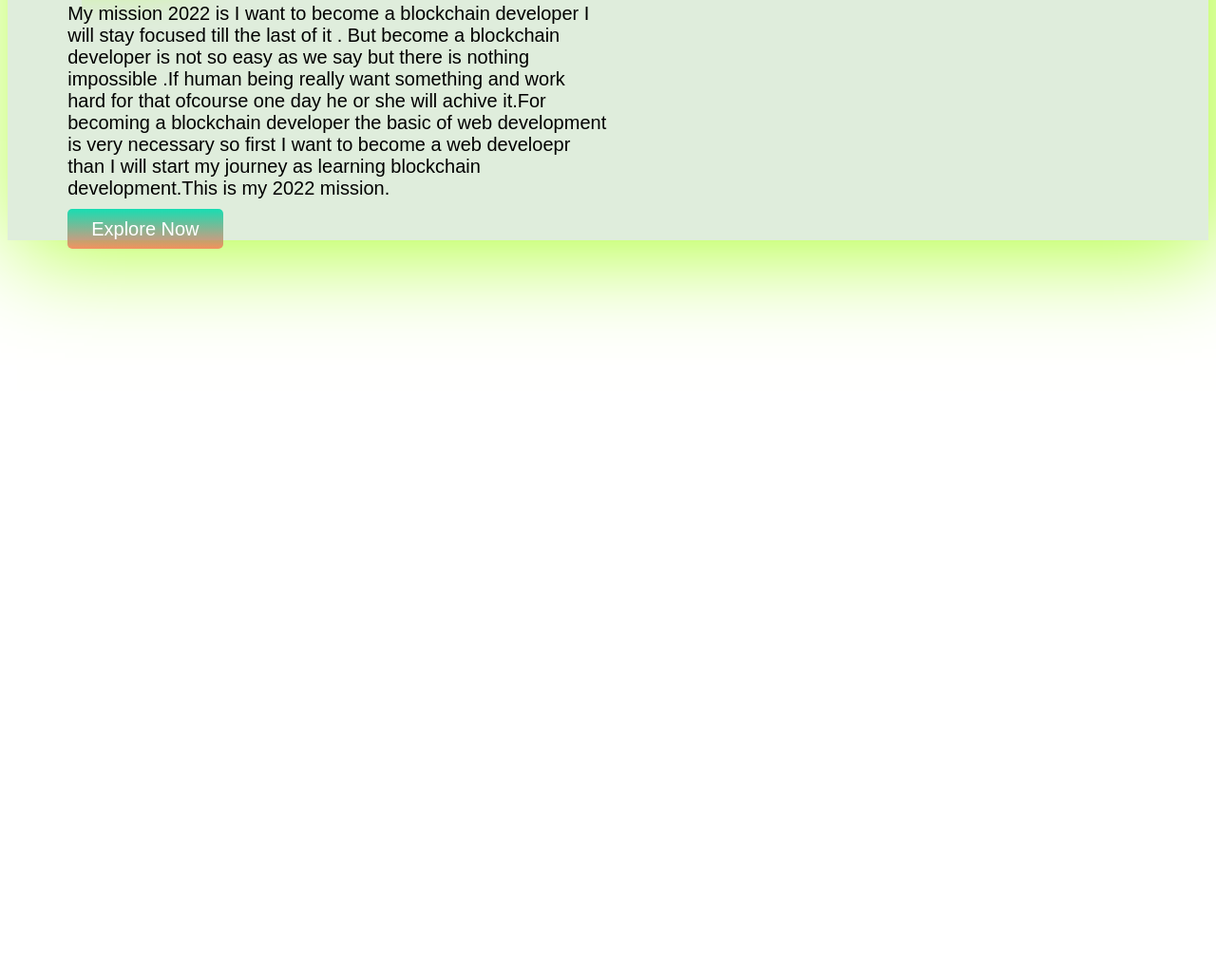
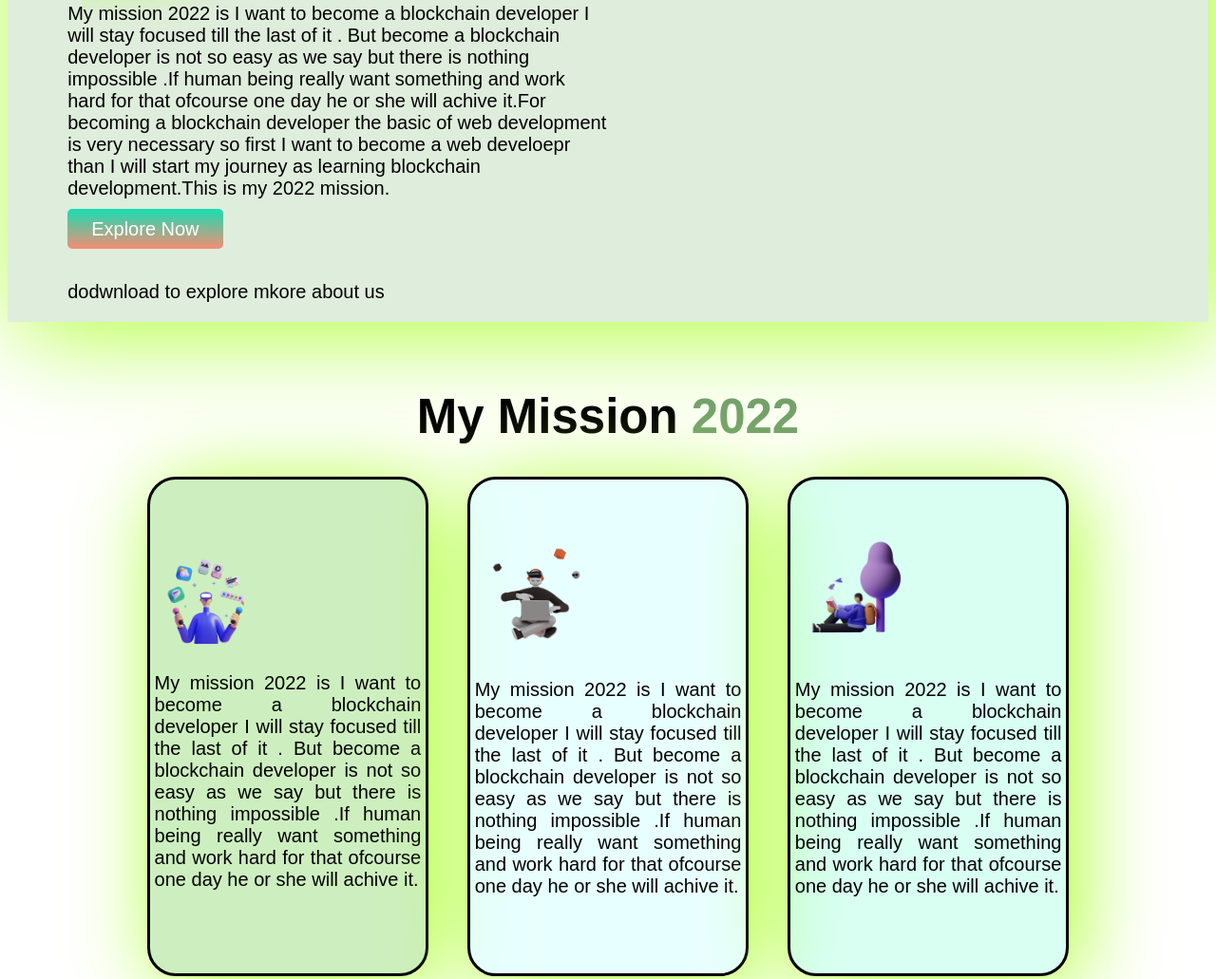
Before and after one commit to ronok420/portfolio-assignment-1, a plain HTML site: page index.html in a window 1280 px wide. Shown: the part 354-1385 px from the top of the page at 95% size. Before the commit the page ends 800 px from the top, so only its background shows below. Drawn offline with Linux system fonts and the light colour scheme; a web font is replaced by a local one.

Commit message:
section 2 added

```diff
--- a/index.html
+++ b/index.html
@@ -34,6 +34,8 @@
                     than I will start my journey as learning blockchain development.This is my 2022 mission. </p>
                 <a class="link_button" target="_blank" href="https://www.computerhope.com/htmcolor.htm">Explore Now</a>
 
+                <P> <br> dodwnload to explore mkore about us</P>
+
             </div>
 
         </div>
@@ -42,6 +44,59 @@
             <img src="images/person/person-1.png" alt="">
         </div>
     </section>
+    <h1 id="separate_1">My Mission <span id="orange_clr">2022</span> </h1>
+
+    <section id="section_2">
+        <div id="sec_2_div_1" class="mission_2022">
+
+            <div class="sec_2_image">
+                <img src="images/illustrators/illustrator-1.png" alt="">
+            </div>
+            <div>
+                <div>
+                    <p>My mission 2022 is I want to become a blockchain developer I will stay focused till the last of
+                        it .
+                        But
+                        become a blockchain developer is not so easy as we say but there is nothing impossible .If human
+                        being
+                        really want something and work hard for that ofcourse one day he or she will achive it.</p>
+                </div>
+
+
+            </div>
+
+
+        </div>
+        <div id="sec_2_div_2" class="mission_2022">
+
+            <div>
+                <img src="images/illustrators/illustrator-2.png" alt="">
+
+            </div>
+            <div>
+                <p>My mission 2022 is I want to become a blockchain developer I will stay focused till the last of it .
+                    But
+                    become a blockchain developer is not so easy as we say but there is nothing impossible .If human
+                    being
+                    really want something and work hard for that ofcourse one day he or she will achive it.</p>
+
+            </div>
+        </div>
+        <div id="sec_2_div_3" class="mission_2022">
+
+            <div>
+                <img src="images/illustrators/illustrator-3.png" alt="">
+            </div>
+            <div>
+                <p>My mission 2022 is I want to become a blockchain developer I will stay focused till the last of it .
+                    But
+                    become a blockchain developer is not so easy as we say but there is nothing impossible .If human
+                    being
+                    really want something and work hard for that ofcourse one day he or she will achive it.</p>
+            </div>
+
+        </div>
+    </section>
 
 </body>
 
--- a/style.css
+++ b/style.css
@@ -64,3 +64,59 @@ body {
 
 
 }
+
+#separate_1 {
+    text-align: center;
+    margin-top: 70px;
+
+}
+
+.mission_2022 {
+
+    border: solid 3px;
+    border-radius: 30px;
+    padding: 60px 5px;
+    width: 50%;
+    margin-right: 2%;
+    margin-left: 2%;
+
+
+}
+
+#section_2 {
+    display: flex;
+    margin-bottom: 300px;
+    margin-left: 10%;
+    margin-right: 10%;
+    text-align: justify;
+
+
+
+}
+
+.sec_2_image {}
+
+.mission_2022 img {
+    width: 45%;
+
+}
+
+#sec_2_div_1 {
+    background-color: #4bc41746;
+    box-shadow: 10px 10px 90px greenyellow;
+}
+
+#sec_2_div_2 {
+    background-color: #e0ffffbd;
+    box-shadow: 10px 10px 90px greenyellow;
+}
+
+#sec_2_div_3 {
+    background-color: #7fffd44d;
+    box-shadow: 10px 10px 90px greenyellow;
+}
+
+#orange_clr {
+
+    color: #73A16C;
+}
```
